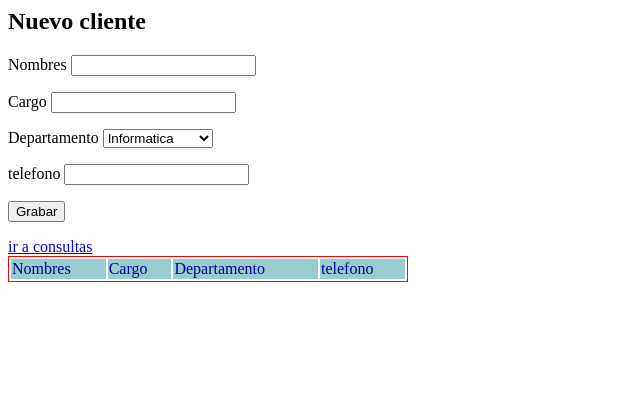
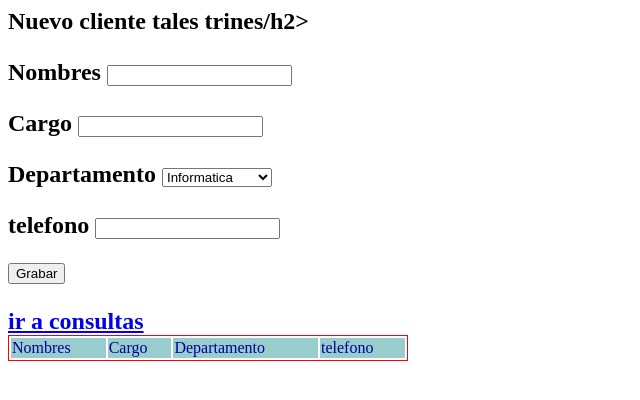
Before and after one commit to dgiraldop/clients_forms, a PHP site: page / in a window 1280 px wide. Shown: the top 400 px of the page, without its empty margins (0-640 px from the left). Run offline with PHP 8.4, Linux system fonts and the light colour scheme; data that the repository does not hold is empty.

Commit message:
probando los branch

```diff
--- a/index.php
+++ b/index.php
@@ -5,7 +5,7 @@
 </head>
 <body>
 <form name="nuevo_empleado" action="" onSubmit="enviarDatosEmpleado(); return false">
-<h2>Nuevo cliente</h2>
+<h2>Nuevo cliente tales trines/h2>
 <p>Nombres
 <label>
 <input name="nombres" type="text" />
```
